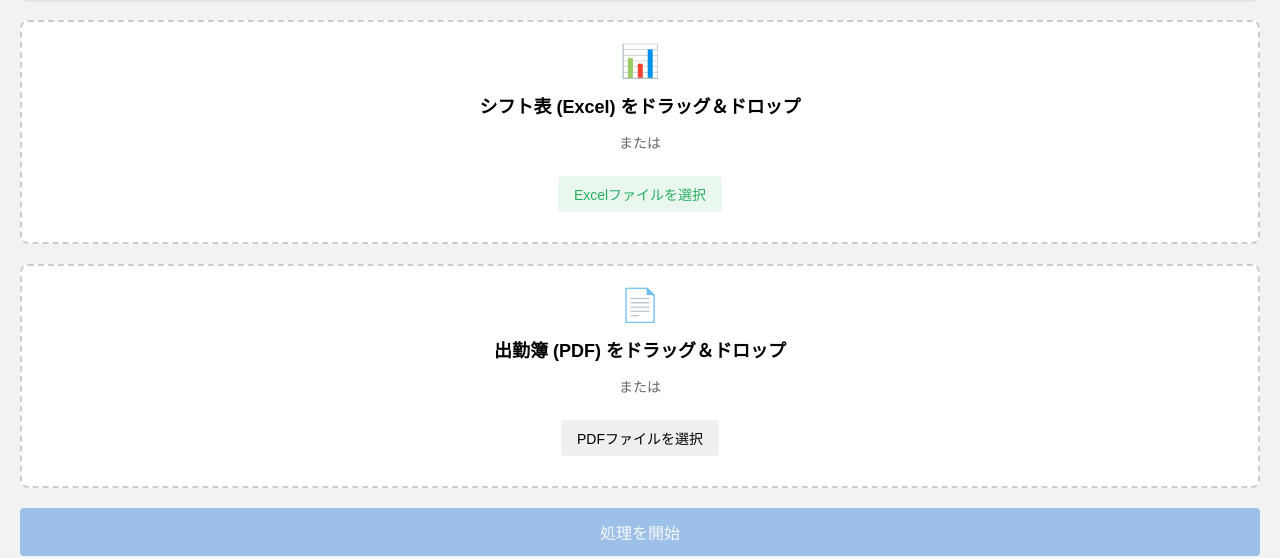
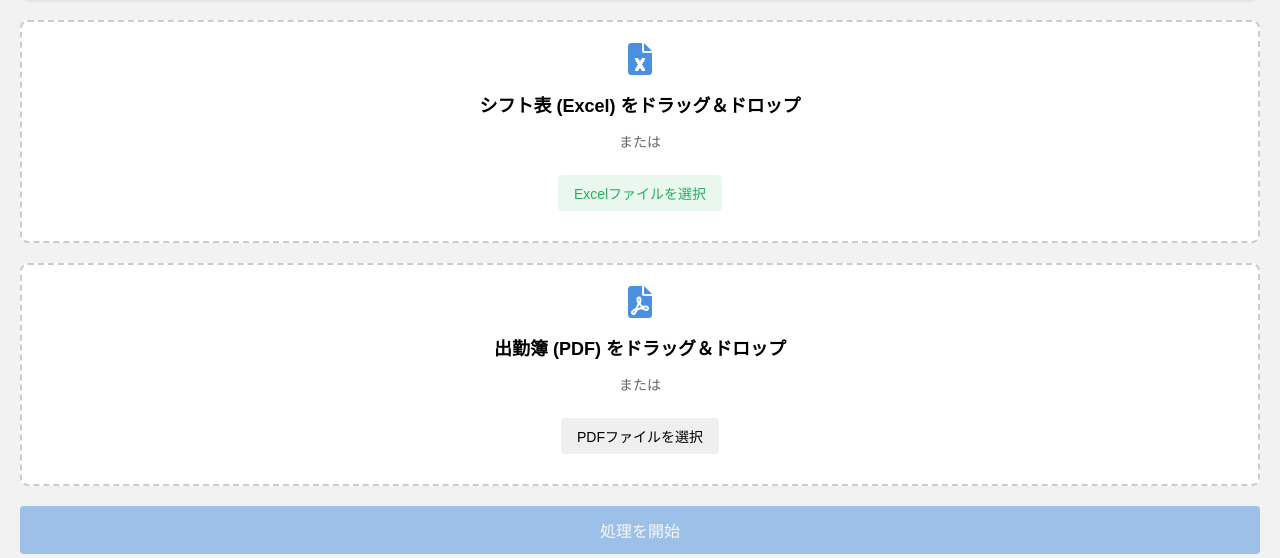
Before and after one commit to kids-masaru/pdfconvert_kaga, a Flask app: page / in a window 1280 px wide. Shown: the part 105-663 px from the top of the page. Run offline with Flask 2, Linux system fonts and the light colour scheme.

Commit message:
Update index.html

```diff
--- a/templates/index.html
+++ b/templates/index.html
@@ -6,6 +6,7 @@
     <link rel="stylesheet" href="{{ url_for('static', filename='css/style.css') }}">
     <link rel="manifest" href="{{ url_for('static', filename='mainifest.json') }}">
     <link rel="icon" type="image/png" href="{{ url_for('static', filename='icon.png') }}">
+    <link rel="stylesheet" href="https://cdnjs.cloudflare.com/ajax/libs/font-awesome/6.0.0/css/all.min.css" integrity="sha512-9usAa10IRO0HhonpyAIVpjrylPvoDwiPUiKdWk5t3PyolY1cOd4DSE0Ga+ri4AuTroPR5aQvXU9xC6qOPnzFeg==" crossorigin="anonymous" referrerpolicy="no-referrer" />
 </head>
 <body>
     <div class="header">
@@ -18,8 +19,7 @@
 
     <div id="drop-area-excel" class="card">
         <div class="upload-area">
-            <div class="upload-icon">📊</div>
-            <h2>シフト表 (Excel) をドラッグ＆ドロップ</h2>
+            <div class="upload-icon"><i class="fas fa-file-excel"></i></div> <h2>シフト表 (Excel) をドラッグ＆ドロップ</h2>
             <p>または</p>
             <input type="file" id="excel-input" accept=".xls,.xlsx" hidden>
             <button type="button" class="btn btn-excel" onclick="document.getElementById('excel-input').click()">
@@ -30,8 +30,7 @@
 
     <div id="drop-area-pdf" class="card" style="margin-top: 20px;">
         <div class="upload-area">
-            <div class="upload-icon">📄</div>
-            <h2>出勤簿 (PDF) をドラッグ＆ドロップ</h2>
+            <div class="upload-icon"><i class="fas fa-file-pdf"></i></div> <h2>出勤簿 (PDF) をドラッグ＆ドロップ</h2>
             <p>または</p>
             <input type="file" id="pdf-input" accept=".pdf" multiple hidden>
             <button type="button" class="btn btn-pdf" onclick="document.getElementById('pdf-input').click()">
```
